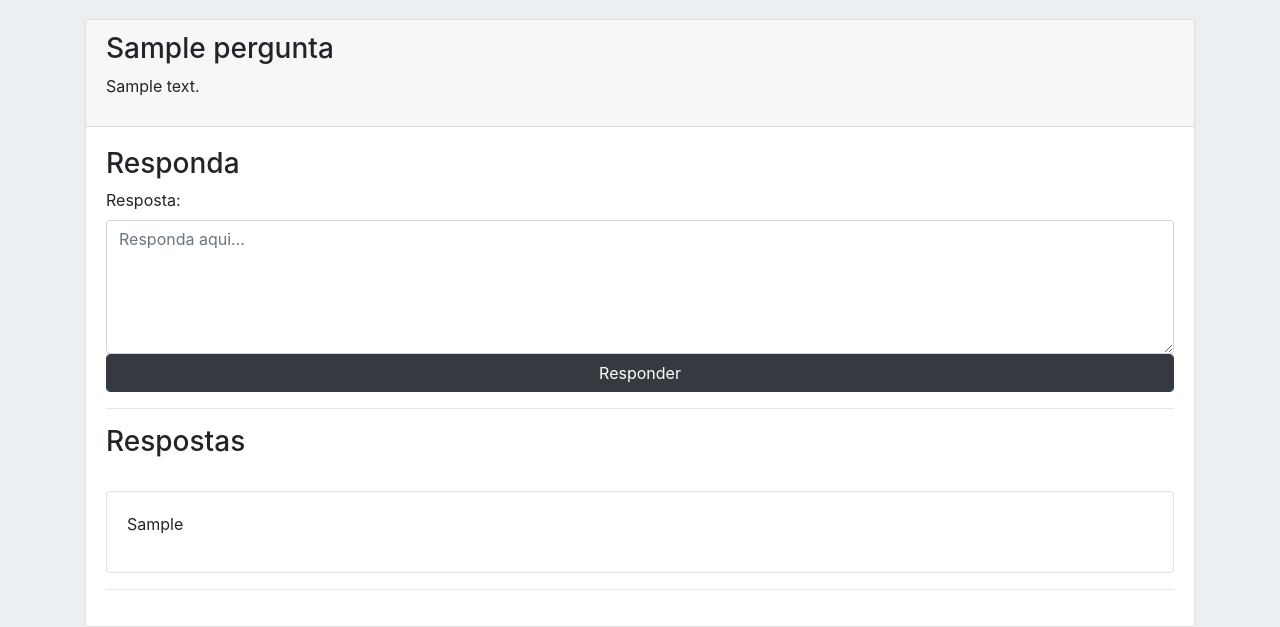
After one commit to LuizFritsch/aprendendo-node, a Node server app: page /pergunta/1 in a window 1280 px wide. The commit adds this page. Shown: the part 337-964 px from the top of the page. Run offline with Node 20, Linux system fonts and the light colour scheme; tables that the repository leaves empty hold one stand-in row (values such as "Sample post"); some libraries are stand-ins or nearby versions.

Commit message:
edit projeto 1
-add model Resposta
-add rota pra visualizar uma pergunta e responder ela
-add rota pra inserir resposta
-add view de respostas
-add comentarios na index sobre as rotas

```diff
--- a/projeto_perguntas_respostas/index.js
+++ b/projeto_perguntas_respostas/index.js
@@ -2,7 +2,7 @@ const express = require("express");
 const app = express();
 const bodyParser = require("body-parser");
 const conn = require('./database/database');
-const pergunta = require('./database/Pergunta');
+const Resposta = require('./database/Resposta');
 const Pergunta = require("./database/Pergunta");
 
 conn.authenticate().then(() => {
@@ -12,9 +12,14 @@ conn.authenticate().then(() => {
 });
 //dizendo ao express q o ejs sera o view engine
 app.set('view engine', 'ejs');
+//defini a pasta public pra arquivos estaticos
 app.use(express.static('public'));
+//bodyparser
 app.use(express.urlencoded({ extended: true }));
 
+/**
+ * Rota index pra visualizar todas perguntas
+ */
 app.get("/", function(req, res) {
     Pergunta.findAll({
         raw: true,
@@ -30,10 +35,16 @@ app.get("/", function(req, res) {
 
 });
 
+/**
+ * Rota pra visualizar perguntar - view
+ */
 app.get("/perguntar", function(req, res) {
     res.render("perguntar");
 });
 
+/**
+ * Rota para inserir pergunta - inserir
+ */
 app.post("/salvarpergunta", function(req, res) {
     var titulo = req.body.titulo;
     var descricao = req.body.descricao;
@@ -47,11 +58,65 @@ app.post("/salvarpergunta", function(req, res) {
     //res.send("formulario recebido! titulo: " + titulo + " descricao:" + descricao + "");
 });
 
+/**
+ * Rota pra visualizar uma pergunta em especifico e responder - view
+ */
+app.get("/pergunta/:id", function(req, res) {
+    var id = req.params.id;
+    Pergunta.findOne({
+        where: {
+            id: id
+        }
+    }).then(pergunta => {
+        if (pergunta != undefined) {
+            Resposta.findAll({
+                where: {
+                    id_pergunta: pergunta.id
+                },
+                order: [
+                    ['id', 'DESC']
+                ]
+            }).then(respostas => {
+                res.render("resposta", {
+                    pergunta: pergunta,
+                    respostas: respostas
+                });
+            });
+        } else {
+            res.redirect("/");
+        }
+    });
+});
+
+/**
+ * Rota pra inserir respostas - inserir
+ */
+app.post("/responder", function(req, res) {
+    var corpo = req.body.resposta;
+    var id = req.body.id_pergunta;
+    //console.log(":::::::::::::::::::::::::::::::::::::::::::::::::::::::::::::::::::::::::::::::::");
+    //console.log(corpo);
+    //console.log(id);
+    //console.log(":::::::::::::::::::::::::::::::::::::::::::::::::::::::::::::::::::::::::::::::::");
+    /**
+     * Estava com errro pois estava enviando id aqui
+     * e no banco o nome da coluna eh id_usuario...
+     */
+    Resposta.create({
+        corpo: corpo,
+        id_pergunta: id
+    }).then(() => {
+        res.redirect("/pergunta/" + id);
+    });
+});
+
 app.listen(
     8080, () => {
         console.log("app rodando");
     }
 );
+
+
 /*
 app.get("/", function(req, res) {
     res.send();
--- a/projeto_perguntas_respostas/views/index.ejs
+++ b/projeto_perguntas_respostas/views/index.ejs
@@ -17,7 +17,7 @@
                             </h3>
                         </div>
                         <div class="card-footer">
-                            <button class="btn btn-dark">responder</button>
+                            <a href="/pergunta/<%=pergunta.id%>"><button class="btn btn-dark" >responder</button></a>
                         </div>
                     </div>
                     <%});%>
--- /dev/null
+++ b/projeto_perguntas_respostas/views/resposta.ejs
@@ -0,0 +1,53 @@
+<%- include('partials/header.ejs')%>
+
+    <body>
+        <%- include('partials/navbar.ejs')%>
+            <div class="container">
+
+                <div class="card" id="formulario-pergunta">
+                    <div class="card-header">
+                        <h3>
+                            <%= pergunta.titulo%>
+                        </h3>
+                        <p>
+                            <%= pergunta.descricao%>
+                        </p>
+                    </div>
+                    <div class="card-body">
+                        <form method="POST" action="/responder">
+                            <h3>Responda</h3>
+                            <label for="resposta">Resposta:</label>
+                            <textarea class="form-control" name="resposta" id="resposta" rows="5" placeholder="Responda aqui..."></textarea>
+                            <input type="hidden" name="id_pergunta" id="id_pergunta" value="<%=pergunta.id%>">
+                            <button type="submit" class="btn btn-dark form-control">Responder</button>
+                        </form>
+                        <hr>
+                        <h3>Respostas</h3>
+                        <%respostas.forEach(resposta =>{%>
+                            <br>
+                            <div class="card">
+                                <div class="card-body">
+                                    <p>
+                                        <%= resposta.corpo %>
+                                    </p>
+                                </div>
+                            </div>
+                            <%})%>
+                                <hr>
+                                <!--
+                            <form method="POST" action="/salvarpergunta">
+                                <label for="titulo">Titulo</label>
+                                <input type="text" id="titulo" name="titulo" placeholder="titulo" class="form-control">
+                                <br><label for="descricao">descricao</label>
+                                <textarea id="descricao" rows="5" name="descricao" class="form-control" placeholder="Descreva a pergunta"></textarea>
+                                <br><button class="btn btn-dark">Perguntar</button>
+                            </form>
+                        -->
+                    </div>
+                </div>
+
+
+            </div>
+
+    </body>
+    <%- include('partials/footer.ejs')%>
```
Also changed, not shown: projeto_perguntas_respostas/database/Resposta.js (added, +15 -0 lines).
